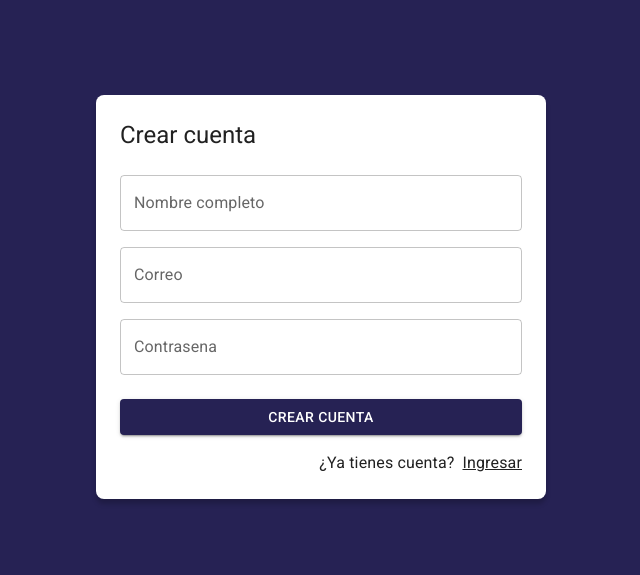
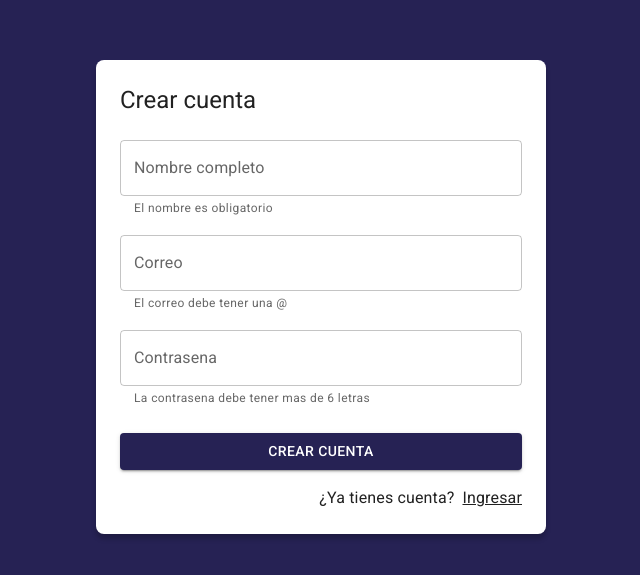
Before and after one commit to EJNB/journal-app, a React (Vite) app: page /auth/register in a window 1280 px wide. Shown: the part 103-678 px from the top of the page, without its empty margins (319-959 px from the left). Built offline with nearby package versions, Linux system fonts and the light colour scheme.

Commit message:
Implement form vaidations for register form

```diff
--- a/src/auth/pages/RegisterPage.jsx
+++ b/src/auth/pages/RegisterPage.jsx
@@ -1,11 +1,48 @@
+import { useState } from "react";
 import { Link as RouterLink } from "react-router-dom";
 import { Button, Grid, Link, TextField, Typography } from "@mui/material";
 import { AuthLayout } from "../layout/AuthLayout";
+import { useForm } from "../../hooks";
+
+const formData = {
+  displayName: "",
+  email: "",
+  password: "",
+};
+
+const formValidations = {
+  email: [(value) => value.includes("@"), "El correo debe tener una @"],
+  password: [
+    (value) => value.length >= 6,
+    "La contrasena debe tener mas de 6 letras",
+  ],
+  displayName: [(value) => value.length >= 1, "El nombre es obligatorio"],
+};
 
 export function RegisterPage() {
+  const [formSubmitted, setformSubmitted] = useState(false);
+
+  const {
+    displayName,
+    email,
+    password,
+    onInputChange,
+    formState,
+    isFormValid,
+    displayNameValid,
+    emailValid,
+    passwordValid,
+  } = useForm(formData, formValidations);
+
+  const handleSubmit = (e) => {
+    e.preventDefault();
+    setformSubmitted(true);
+    console.log(formState);
+  };
+
   return (
     <AuthLayout title="Crear cuenta">
-      <form>
+      <form onSubmit={handleSubmit}>
         <Grid container>
           <Grid item xs={12} sx={{ mt: 2 }}>
             <TextField
@@ -13,6 +50,11 @@
               type="text"
               placeholder="Javier Nieto"
               fullWidth
+              name="displayName"
+              value={displayName}
+              onChange={onInputChange}
+              error={!!displayNameValid && formSubmitted}
+              helperText={displayNameValid}
             />
           </Grid>
 
@@ -22,6 +64,11 @@
               type="email"
               placeholder="correo@google.com"
               fullWidth
+              name="email"
+              value={email}
+              onChange={onInputChange}
+              error={!!emailValid && formSubmitted}
+              helperText={emailValid}
             />
           </Grid>
 
@@ -31,12 +78,17 @@
               type="password"
               placeholder="Contrasena"
               fullWidth
+              name="password"
+              value={password}
+              onChange={onInputChange}
+              error={!!passwordValid && formSubmitted}
+              helperText={passwordValid}
             />
           </Grid>
 
           <Grid container spacing={2} sx={{ mb: 2, mt: 1 }}>
             <Grid item xs={12}>
-              <Button variant="contained" fullWidth>
+              <Button type="submit" variant="contained" fullWidth>
                 Crear Cuenta
               </Button>
             </Grid>
--- a/src/hooks/useForm.js
+++ b/src/hooks/useForm.js
@@ -1,7 +1,18 @@
-import { useState } from "react";
+import { useEffect, useMemo, useState } from "react";
 
-export const useForm = (initialForm = {}) => {
+export const useForm = (initialForm = {}, formValidations = {}) => {
   const [formState, setFormState] = useState(initialForm);
+  const [formValidation, setFormValidation] = useState({});
+
+  // Each formState changes it'll be build the validation object again
+  useEffect(() => createValidators(), [formState]);
+
+  const isFormValid = useMemo(() => {
+    for (const formValue of Object.keys(formValidation)) {
+      if (formValidation[formValue] !== null) return false;
+    }
+    return true;
+  }, [formValidation]);
 
   const onInputChange = ({ target }) => {
     const { name, value } = target;
@@ -15,10 +26,27 @@
     setFormState(initialForm);
   };
 
+  const createValidators = () => {
+    const formCheckedValues = {};
+
+    for (const formField of Object.keys(formValidations)) {
+      const [fn, errorMessage = "Este campo es requerido"] =
+        formValidations[formField];
+
+      formCheckedValues[`${formField}Valid`] = fn(formState[formField])
+        ? null
+        : errorMessage;
+    }
+
+    setFormValidation(formCheckedValues);
+  };
+
   return {
     ...formState,
     formState,
     onInputChange,
     onResetForm,
+    ...formValidation,
+    isFormValid,
   };
 };
```
